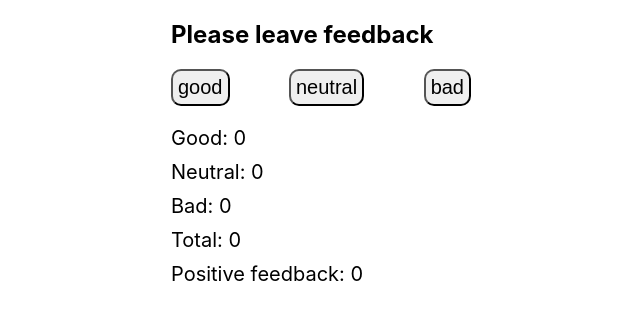
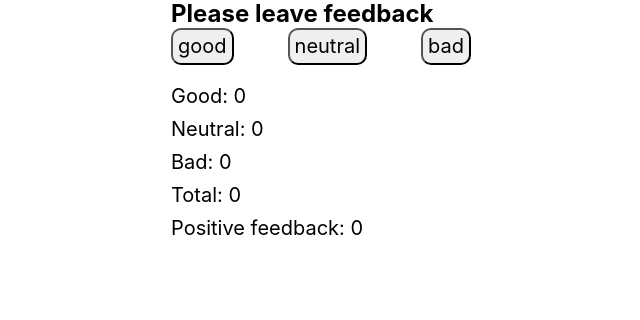
Before and after one commit to MichaelKononenko/goit-react-hw-04-feedback, a React (Create React App) app: page / in a window 1280 px wide. Shown: the top 320 px of the page, without its empty margins (319-959 px from the left). Built offline with nearby package versions, Linux system fonts and the light colour scheme.

Commit message:
deploy bug fix

```diff
--- a/src/components/App.jsx
+++ b/src/components/App.jsx
@@ -1,6 +1,7 @@
 import { Component } from "react";
 import { FeedbackOptions } from "./feedback-options/FeedbackOptions";
 import { FeddbackSection } from "./feedback-section/Section";
+import { GlobalStyle } from "./GlobalStyle.styled";
 import { Statistics } from "./statistics/Statistics";
 
 // export const App = () => {
@@ -12,11 +13,13 @@ import { Statistics } from "./statistics/Statistics";
   }
   render(){
     const { good, neutral, bad} = this.state;
-    return(
-  <FeddbackSection title={"Please leave feedback"}>
-    <FeedbackOptions options={this.state} onLeaveFeedback={'no'}></FeedbackOptions>
-    <Statistics good={good} neutral={neutral} bad={bad} total={0} positivePercentage={0}></Statistics>
-  </FeddbackSection>
+    return(<>
+    <GlobalStyle />
+    <FeddbackSection title={"Please leave feedback"}>
+      <FeedbackOptions options={this.state} onLeaveFeedback={'no'}></FeedbackOptions>
+      <Statistics good={good} neutral={neutral} bad={bad} total={0} positivePercentage={0}></Statistics>
+    </FeddbackSection>
+  </>
     )
   };
 };
--- a/src/index.css
+++ b/src/components/GlobalStyle.styled.js
@@ -1,5 +1,7 @@
-@import-normalize; /* bring in normalize.css styles */
+import '@csstools/normalize.css';
+import { createGlobalStyle } from "styled-components";
 
+export const GlobalStyle = createGlobalStyle`
 body {
   margin: 0;
   font-family: -apple-system, BlinkMacSystemFont, 'Segoe UI', 'Roboto', 'Oxygen',
@@ -13,3 +15,14 @@ code {
   font-family: source-code-pro, Menlo, Monaco, Consolas, 'Courier New',
     monospace;
 }
+ul{
+  padding: 0;
+  margin: 0;
+}
+h1,
+h2,
+h3,
+p {
+  margin: 0;
+}
+`;
--- a/src/components/feedback-section/Section.jsx
+++ b/src/components/feedback-section/Section.jsx
@@ -1,4 +1,4 @@
-import PropTypes from 'prop-types';
+// import PropTypes from 'prop-types';
 
  export const FeddbackSection = ({title, children}) => {
     return (
--- a/src/index.js
+++ b/src/index.js
@@ -1,7 +1,6 @@
 import React from 'react';
 import ReactDOM from 'react-dom/client';
 import { App } from 'components/App';
-import './index.css';
 
 ReactDOM.createRoot(document.getElementById('root')).render(
   <React.StrictMode>
```
